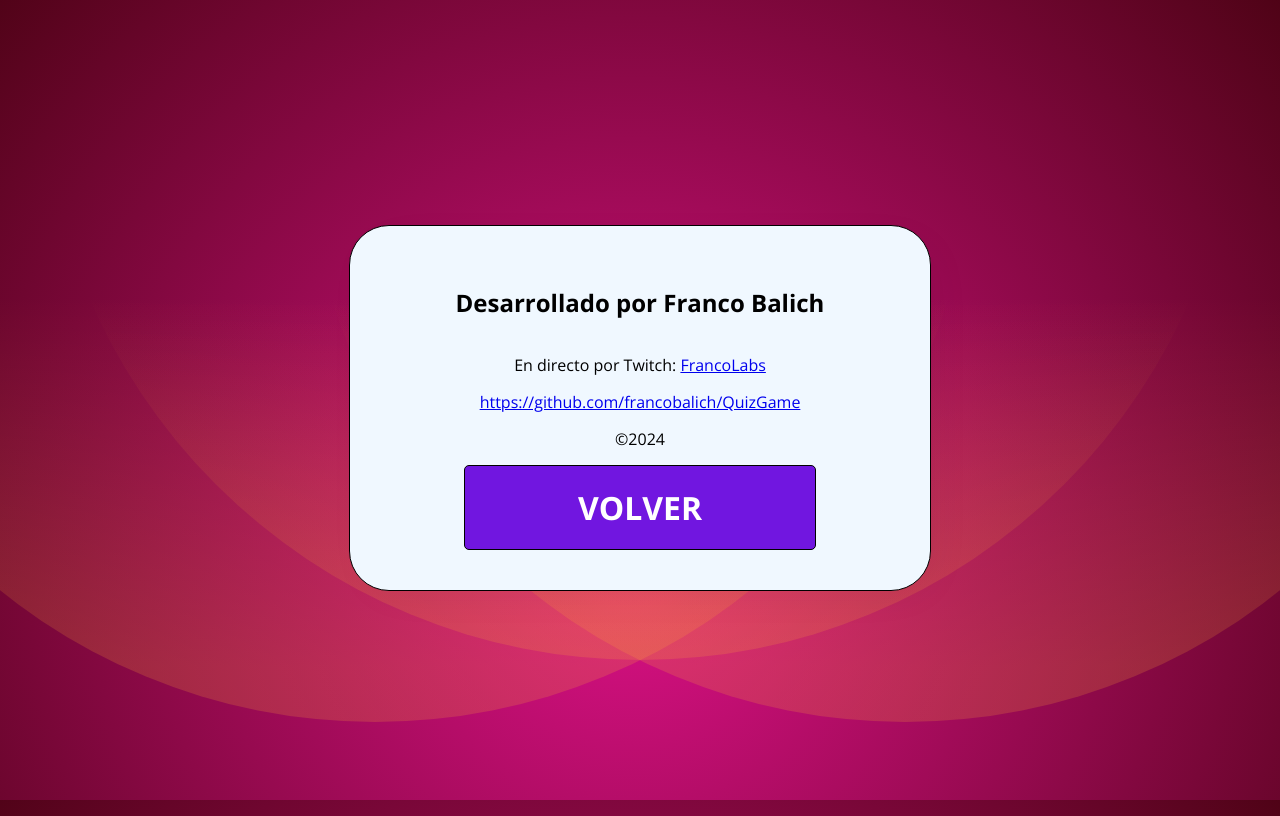
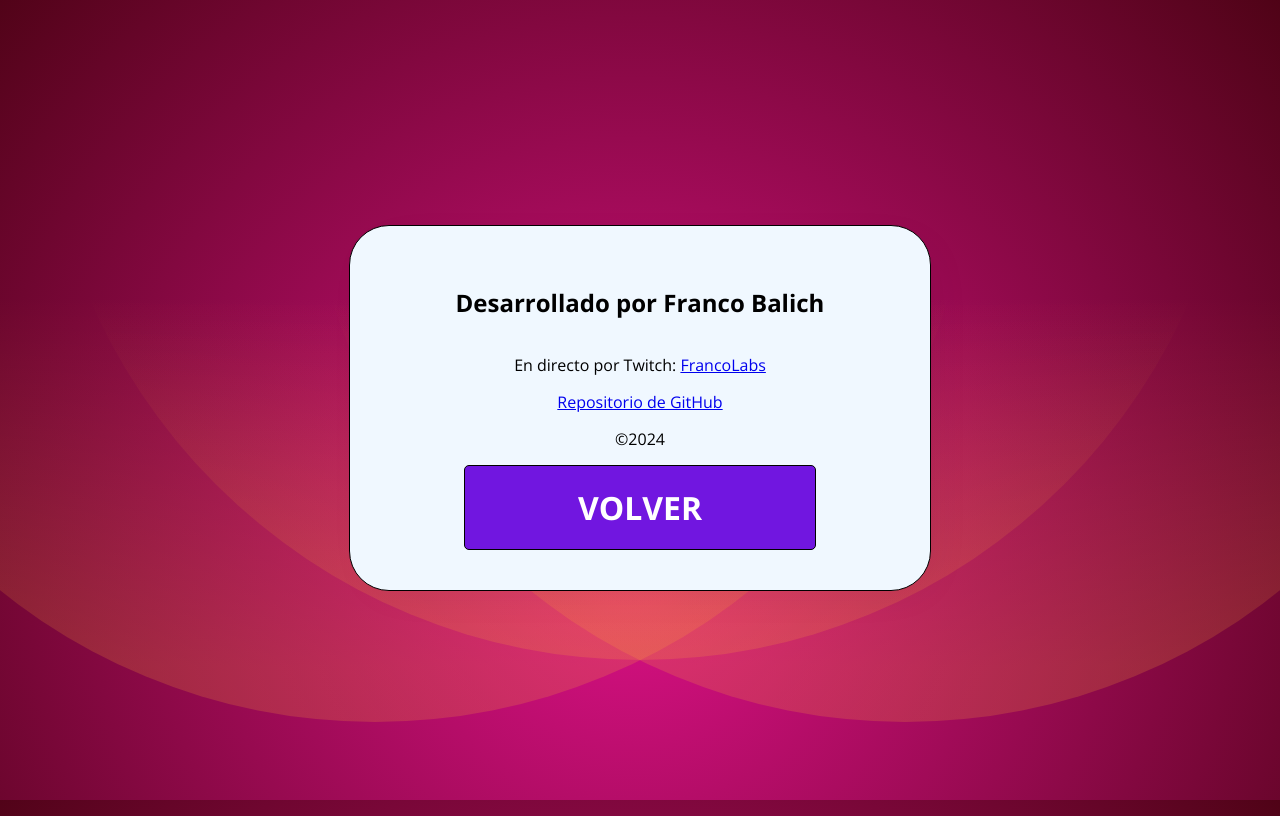
Before and after one commit to francobalich/QuizGame, a React (Vite) app: page /info in a window 1280 px wide. Built offline with nearby package versions, Linux system fonts and the light colour scheme.

Commit message:
Fix: Change size of btn container

```diff
--- a/src/layout/Info/Info.jsx
+++ b/src/layout/Info/Info.jsx
@@ -7,7 +7,7 @@ export const Info = () => {
       <div className='infoSection__container'>
         <h1>Desarrollado por Franco Balich</h1>
         <p>En directo por Twitch: <a href='https://www.twitch.tv/francolabs'>FrancoLabs</a></p>
-        <p><a href='https://github.com/francobalich/QuizGame'>https://github.com/francobalich/QuizGame</a></p>
+        <p><a href='https://github.com/francobalich/QuizGame'>Repositorio de GitHub</a></p>
         <p>©2024</p>
         <Link className='btnStyle' to='/'>Volver</Link>
       </div>
```
